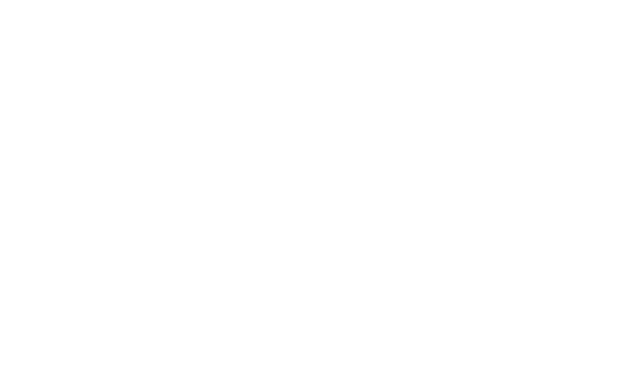
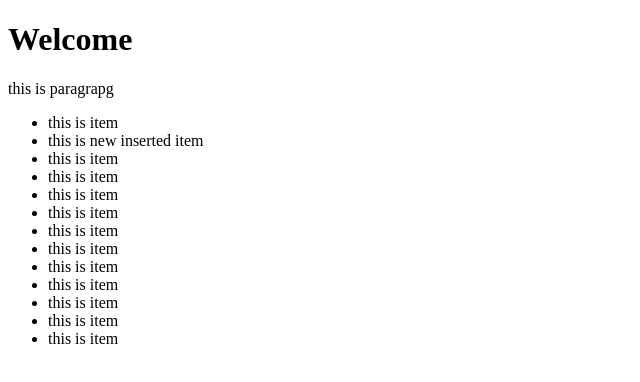
Before and after one commit to DRJ28/D3, a plain HTML site: page index.html in a window 1280 px wide. Shown: the whole page, without its empty margins (0-640 px from the left). Drawn offline with Linux system fonts and the light colour scheme.

Commit message:
selecting tags

```diff
--- a/index.html
+++ b/index.html
@@ -2,12 +2,36 @@
 <html>
 <head>
 	<title>D3</title>
-	<link rel="icon"
-      type="image/png"
-      href="pan.png" />
 	<script src="js/d3.js" charset="utf-8"></script>
+	<script src="js/script.js"></script>
 </head>
 <body>
+	<h1>Welcome</h1>
+	<p>this is paragrapg</p>
+	<ul id="items">
+		<li class="item">this is item</li>
+		<li class="item">this is item</li>
+		<li class="item">this is item</li>
+		<li class="item">this is item</li>
+		<li class="item">this is item</li>
+		<li class="item">this is item</li>
+		<li class="item">this is item</li>
+		<li class="item">this is item</li>
+		<li class="item">this is item</li>
+		<li class="item">this is item</li>
+		<li class="item">this is item</li>
+		<li class="item">this is item</li>
+	</ul>
+	<script type="text/javascript">
+		/*d3.selectAll('.item:nth-child(2)')
+			.style('color', 'red')
+			.append('div')
+			.html('<b>Selected</b>');*/
+		d3.select('#items')
+			.insert('li',':nth-child(2n)')
+			.classed('item',true)
+			.html('this is new inserted item');
 
+	</script>
 </body>
 </html>
```
Also changed, not shown: js/script.js (added), 1 other file.
